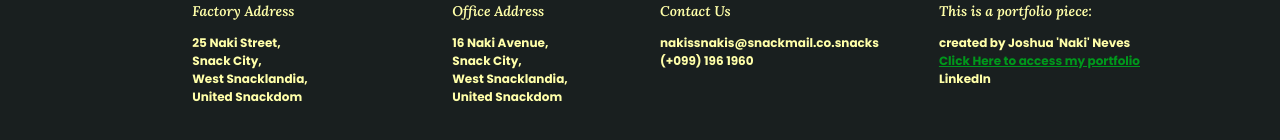
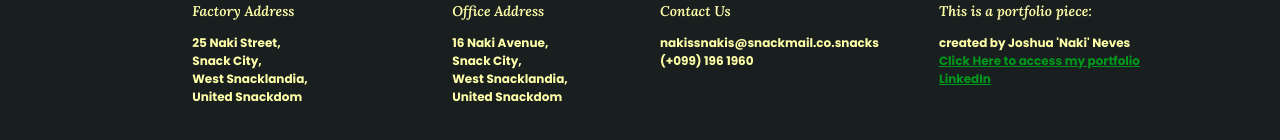
Before and after one commit to naki7/Nakis-Snakis, a React (Create React App) app: page / in a window 1280 px wide. Shown: the part 2396-2536 px from the top of the page. Built offline with nearby package versions, Linux system fonts and the light colour scheme.

Commit message:
Update Footer.js
added in linkedin link

```diff
--- a/src/Footer.js
+++ b/src/Footer.js
@@ -46,7 +46,7 @@ export const Footer = () =>{
                         <h3>This is a portfolio piece:</h3>
                         <p>created by Joshua 'Naki' Neves</p>
                         <a href="www.nakineves.com" tabIndex='1' target="_blank"><p>Click Here to access my portfolio</p></a>
-                        <p>LinkedIn</p>
+                        <a href="https://www.linkedin.com/in/joshua-neves-54baa6196/" tabIndex='1' target="_blank"><p>LinkedIn</p></a>
                     </div>
                 </section>
             </div>
```
